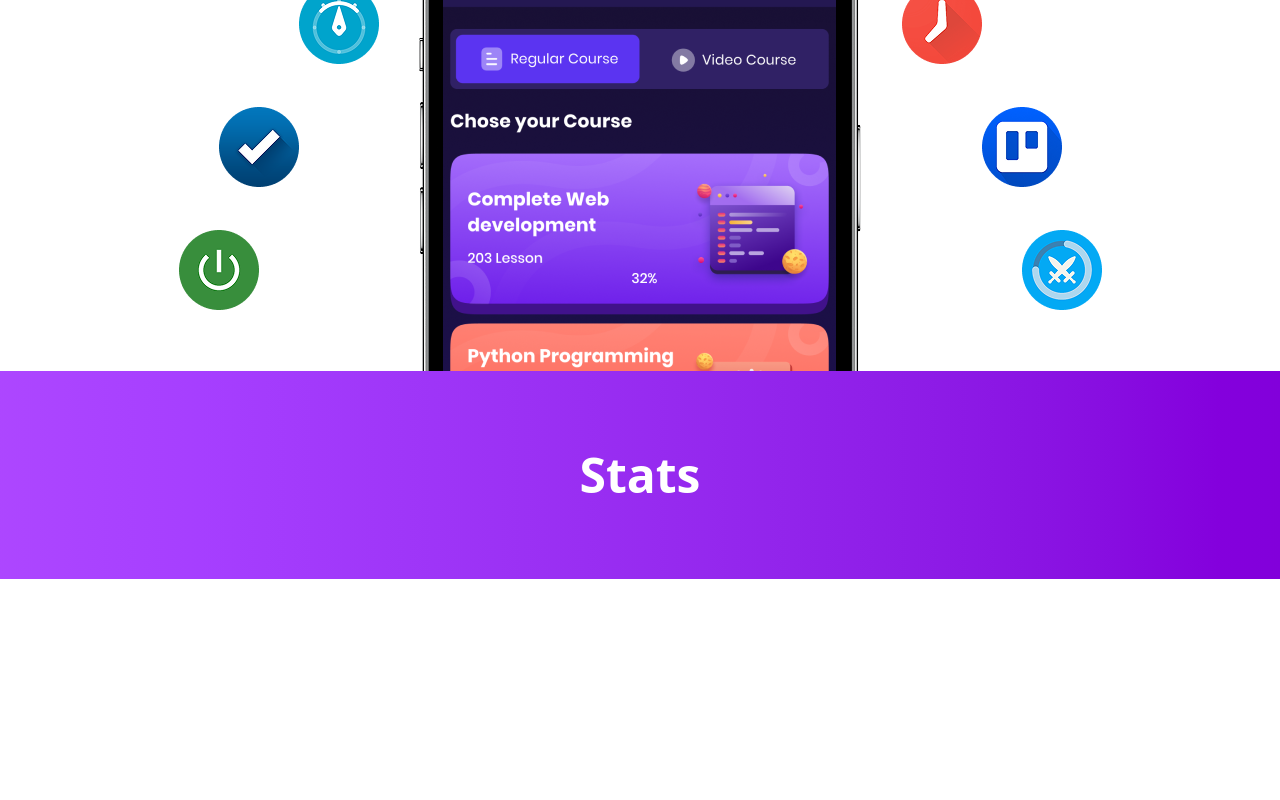
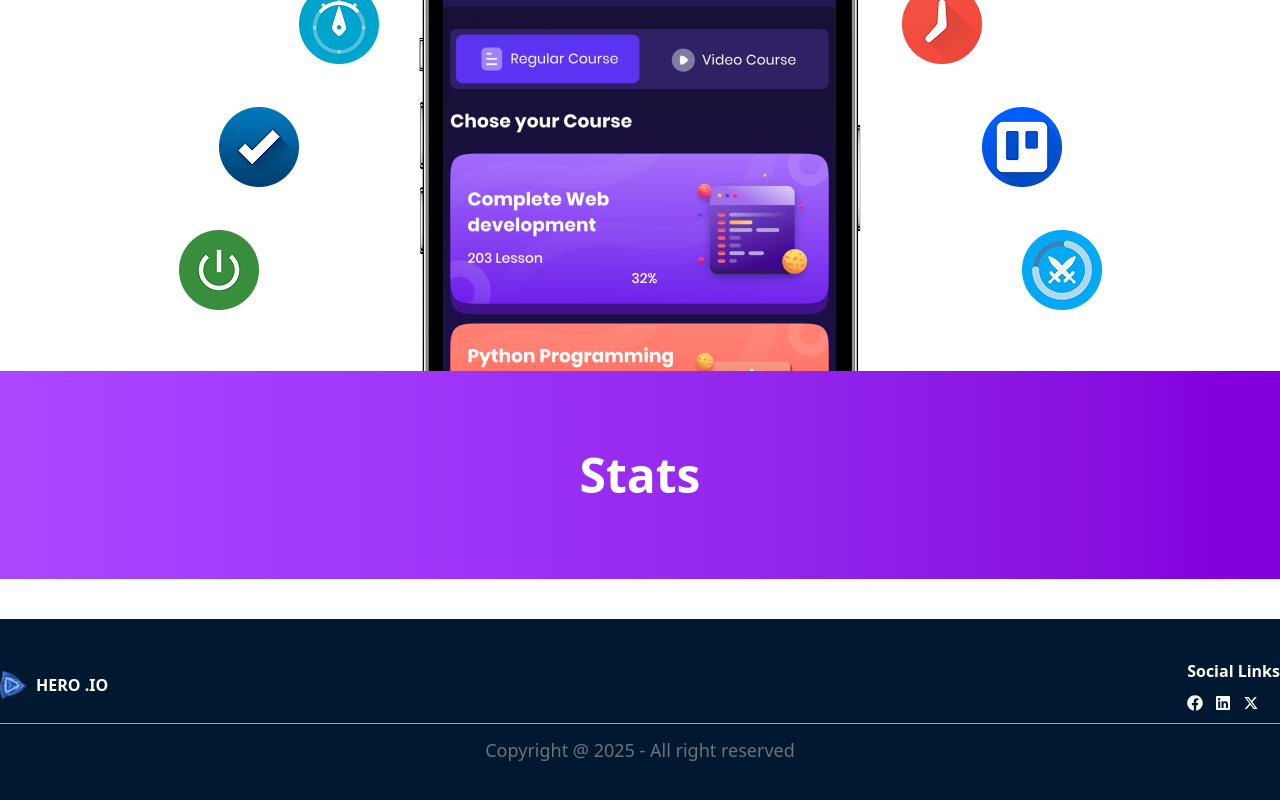
Before and after one commit to Md-Abdullah303/ph-play-store-nextjs, a Next.js app: page / in a window 1280 px wide. Shown: the part 577-1377 px from the top of the page. Before the commit the page ends 1156 px from the top, so only its background shows below. Built offline with nearby package versions, Linux system fonts and the light colour scheme.

Commit message:
added a footer

```diff
--- a/src/app/layout.js
+++ b/src/app/layout.js
@@ -1,6 +1,7 @@
 import { Geist, Geist_Mono } from "next/font/google";
 import "./globals.css";
 import Navber from "@/components/sheard/Navber/Navber";
+import Footer from "@/components/sheard/Footer/Footer";
 
 const geistSans = Geist({
   variable: "--font-geist-sans",
@@ -27,6 +28,7 @@ export default function RootLayout({ children }) {
       <body className="min-h-full flex flex-col">
         <Navber></Navber>
         <main>{children}</main>
+        <Footer/>
       </body>
     </html>
   );
--- /dev/null
+++ b/src/components/sheard/Footer/Footer.jsx
@@ -0,0 +1,33 @@
+import React from "react";
+import footerImg from "../../../images/logo.png";
+import { FaFacebook, FaLinkedin } from "react-icons/fa";
+import { RiTwitterXFill } from "react-icons/ri";
+import Image from "next/image";
+
+const Footer = () => {
+  return (
+    <footer className="bg-[#001931] mt-10 py-10 ">
+      <div className="container  text-white mx-auto">
+        <div className="flex flex-col md:flex-row items-center justify-between gap-5">
+          <div className="flex items-center gap-2 ">
+
+            <Image src={footerImg} alt="footer img" className="w-7"/>
+            <h1 className="font-bold">HERO .IO</h1>
+          </div>
+          <div className="">
+            <h1 className="font-semibold">Social Links</h1>
+            <div className="flex items-center gap-3 mt-3">
+              <a href="#"><FaFacebook /></a>
+              <a href="#"><FaLinkedin /></a>
+              <a href="#"><RiTwitterXFill /></a>
+            </div>
+          </div>
+        </div>
+        <hr className="text-gray-400 my-3" />
+        <p className="text-gray-500 text-[11px] md:text-lg text-center">Copyright @ 2025 - All right reserved</p>
+      </div>
+    </footer>
+  );
+};
+
+export default Footer;
```
